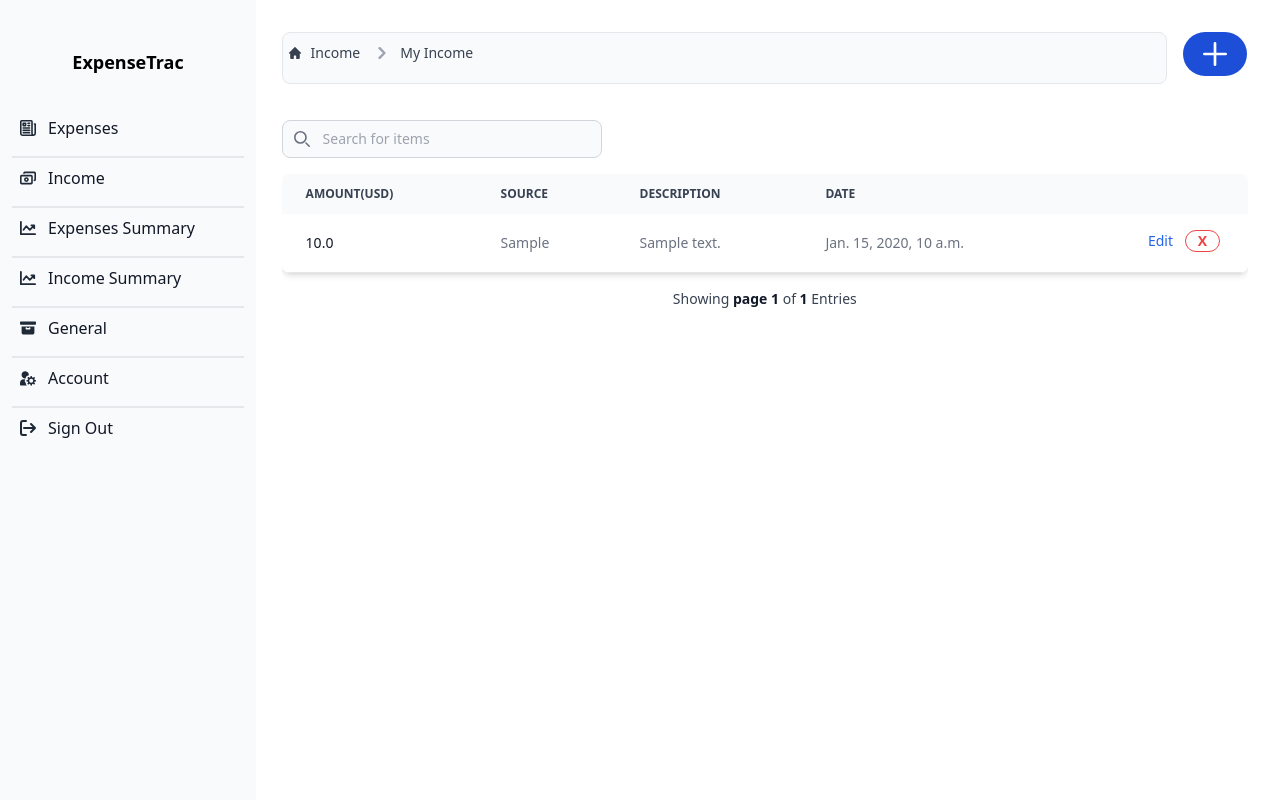
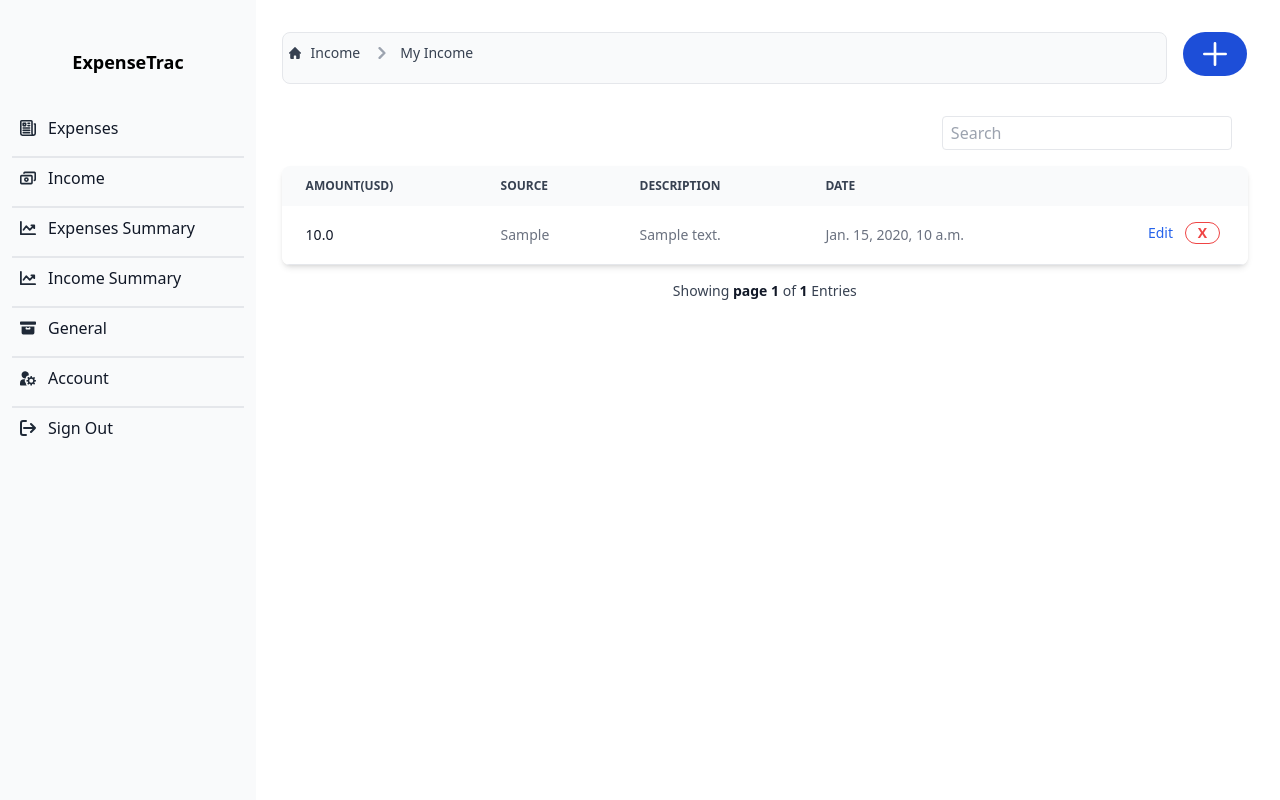
Before and after one commit to Awwal12/ExpenseTrac, a Django app: page /income/ in a window 1280 px wide. Run offline with Django 4.2, Linux system fonts and the light colour scheme; a user stored in the database is signed in; tables that the repository leaves empty hold one stand-in row (values such as "Sample post"); some libraries are stand-ins or nearby versions.

Commit message:
styling update

```diff
--- a/expensetrac/templates/income/index.html
+++ b/expensetrac/templates/income/index.html
@@ -9,7 +9,7 @@ Income
 {% block content %}
 {% include 'partial/_messages.html' %}
 <!-- Breadcrumb -->
-<div class="grid gap-x-2 gap-y-0 my-8 grid-cols-12">
+<div class="grid grid-cols-12 my-8 gap-x-2 gap-y-0">
 <nav class="col-span-11 px-1.5 pb-0.5 pt-2 text-gray-700 border border-gray-200 rounded-lg bg-gray-50 dark:bg-gray-800 dark:border-gray-700" aria-label="Breadcrumb">
   <ol class="inline-flex items-center space-x-1 md:space-x-3">
     <li class="inline-flex items-center">
@@ -30,14 +30,14 @@ Income
     </li>
 </ol>
 </nav>
-<a href="{% url 'income:add_income' %}" type="button" class=" m-0 col-span-1 text-white bg-blue-700 hover:bg-blue-800 focus:outline-none w-fit focus:ring-4 focus:ring-blue-300 font-medium rounded-full text-sm px-5 py-2.5 text-center ml-2 mb-2 dark:bg-blue-600 dark:hover:bg-blue-700 dark:focus:ring-blue-800" ><svg class="w-6 h-6  text-white dark:text-white" aria-hidden="true" xmlns="http://www.w3.org/2000/svg" fill="none" viewBox="0 0 18 18">
+<a href="{% url 'income:add_income' %}" type="button" class=" m-0 col-span-1 text-white bg-blue-700 hover:bg-blue-800 focus:outline-none w-fit focus:ring-4 focus:ring-blue-300 font-medium rounded-full text-sm px-5 py-2.5 text-center ml-2 mb-2 dark:bg-blue-600 dark:hover:bg-blue-700 dark:focus:ring-blue-800" ><svg class="w-6 h-6 text-white dark:text-white" aria-hidden="true" xmlns="http://www.w3.org/2000/svg" fill="none" viewBox="0 0 18 18">
     <path stroke="currentColor" stroke-linecap="round" stroke-linejoin="round" stroke-width="2" d="M9 1v16M1 9h16"/>
   </svg></a>
 </div>
 <!-- table -->
 <!-- start of search bar -->
 
-<div class="relative overflow-x-auto sm:rounded-lg">
+<!-- <div class="relative overflow-x-auto sm:rounded-lg">
     <div class="pb-4 bg-white dark:bg-gray-900">
         <label for="table-search" class="sr-only">Search</label>
         <div class="relative mt-1">
@@ -48,9 +48,19 @@ Income
             </div>
             <input type="text" id="searchField" class="block p-2 pl-10 text-sm text-gray-900 border border-gray-300 rounded-lg w-80 bg-gray-50 focus:ring-blue-500 focus:border-blue-500 dark:bg-gray-700 dark:border-gray-600 dark:placeholder-gray-400 dark:text-white dark:focus:ring-blue-500 dark:focus:border-blue-500" placeholder="Search for items">
         </div>
-    </div>
+    </div>  -->
+    <div class="flex flex-wrap ">
+      <div class="pl-4 pr-4 md:w-2/3"></div>
+      <div class="pl-4 pr-4 md:w-1/3">
+
+        <div class="mb-4">
+          <input type="text" class="block w-full px-2 py-1 mb-1 text-base leading-normal text-gray-800 bg-white border border-gray-200 rounded appearance-none" id="searchField" placeholder="Search">
+        </div>
+      </div>
+     </div>
+
 <!-- end of search bar -->
-<div class="relative overflow-x-auto shadow-md sm:rounded-lg">
+<div class="relative overflow-x-auto shadow-md sm:rounded-lg app-table">
     <table class="w-full text-sm text-left text-gray-500 dark:text-gray-400"id="app-table">
         <thead class="text-xs text-gray-700 uppercase bg-gray-50 dark:bg-gray-700 dark:text-gray-400">
             <tr>
@@ -89,7 +99,7 @@ Income
                 <td class="px-6 py-4 text-right">
                     <a href="{% url 'income:income_edit' id=income.id %}" class="font-medium text-blue-600 dark:text-blue-500 hover:underline">Edit</a>
 
-<button ata-modal-target="popup-modal" data-modal-toggle="popup-modal" class="text-red-500 bg-transparent border border-solid border-red-500 hover:bg-red-500 hover:text-white active:bg-red-600 font-bold uppercase text-sm ml-2 px-3 py-0 rounded-full outline-none focus:outline-none mr-1 mb-1 ease-linear transition-all duration-150" type="button">
+<button ata-modal-target="popup-modal" data-modal-toggle="popup-modal" class="px-3 py-0 mb-1 ml-2 mr-1 text-sm font-bold text-red-500 uppercase transition-all duration-150 ease-linear bg-transparent border border-red-500 border-solid rounded-full outline-none hover:bg-red-500 hover:text-white active:bg-red-600 focus:outline-none" type="button">
 X
 </button>
 <div id="popup-modal" tabindex="-1" class="fixed top-0 left-0 right-0 z-50 hidden p-4 overflow-x-hidden overflow-y-auto md:inset-0 h-[calc(100%-1rem)] max-h-full">
@@ -102,7 +112,7 @@ X
                 <span class="sr-only">Close modal</span>
             </button>
             <div class="p-6 text-center">
-                <svg class="mx-auto mb-4 text-gray-400 w-12 h-12 dark:text-gray-200" aria-hidden="true" xmlns="http://www.w3.org/2000/svg" fill="none" viewBox="0 0 20 20">
+                <svg class="w-12 h-12 mx-auto mb-4 text-gray-400 dark:text-gray-200" aria-hidden="true" xmlns="http://www.w3.org/2000/svg" fill="none" viewBox="0 0 20 20">
                     <path stroke="currentColor" stroke-linecap="round" stroke-linejoin="round" stroke-width="2" d="M10 11V6m0 8h.01M19 10a9 9 0 1 1-18 0 9 9 0 0 1 18 0Z"/>
                 </svg>
                 <h3 class="mb-5 text-lg font-normal text-gray-500 dark:text-gray-400">Are you sure you want to delete this Expense?</h3>
@@ -121,6 +131,7 @@ X
     </table>
 </div>
 
+
 <div class="flex flex-col items-center m-4" id="pagination-container">
   <!-- Help text -->
     <span class="text-sm text-gray-700 dark:text-gray-400">
@@ -130,7 +141,7 @@ X
   <div class="inline-flex mt-2 xs:mt-0">
     <!-- Buttons -->
     {% if page_obj.has_previous %}
-    <a href="?page={{ page_obj.previous_page_number }}" class="flex items-center justify-center px-4 h-10 text-base font-medium text-white bg-gray-800 rounded-l hover:bg-gray-900 dark:bg-gray-800 dark:border-gray-700 dark:text-gray-400 dark:hover:bg-gray-700 dark:hover:text-white">
+    <a href="?page={{ page_obj.previous_page_number }}" class="flex items-center justify-center h-10 px-4 text-base font-medium text-white bg-gray-800 rounded-l hover:bg-gray-900 dark:bg-gray-800 dark:border-gray-700 dark:text-gray-400 dark:hover:bg-gray-700 dark:hover:text-white">
         <svg class="w-3.5 h-3.5 mr-2" aria-hidden="true" xmlns="http://www.w3.org/2000/svg" fill="none" viewBox="0 0 14 10">
           <path stroke="currentColor" stroke-linecap="round" stroke-linejoin="round" stroke-width="2" d="M13 5H1m0 0 4 4M1 5l4-4"/>
         </svg>
@@ -139,7 +150,7 @@ X
     {% endif %}
 
     {% if page_obj.has_next %}
-    <a href="?page={{ page_obj.next_page_number }}" class="flex items-center justify-center px-4 h-10 text-base font-medium text-white bg-gray-800 border-0 border-l border-gray-700 rounded-r hover:bg-gray-900 dark:bg-gray-800 dark:border-gray-700 dark:text-gray-400 dark:hover:bg-gray-700 dark:hover:text-white">
+    <a href="?page={{ page_obj.next_page_number }}" class="flex items-center justify-center h-10 px-4 text-base font-medium text-white bg-gray-800 border-0 border-l border-gray-700 rounded-r hover:bg-gray-900 dark:bg-gray-800 dark:border-gray-700 dark:text-gray-400 dark:hover:bg-gray-700 dark:hover:text-white">
         Next
         <svg class="w-3.5 h-3.5 ml-2" aria-hidden="true" xmlns="http://www.w3.org/2000/svg" fill="none" viewBox="0 0 14 10">
         <path stroke="currentColor" stroke-linecap="round" stroke-linejoin="round" stroke-width="2" d="M1 5h12m0 0L9 1m4 4L9 9"/>
```
